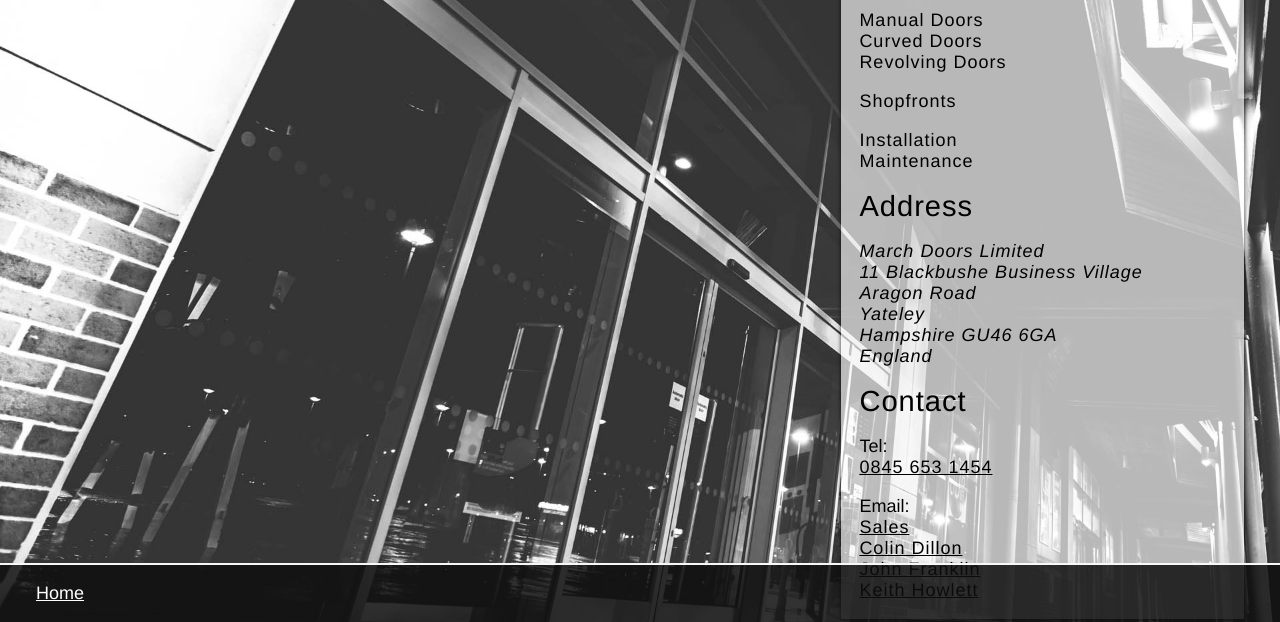
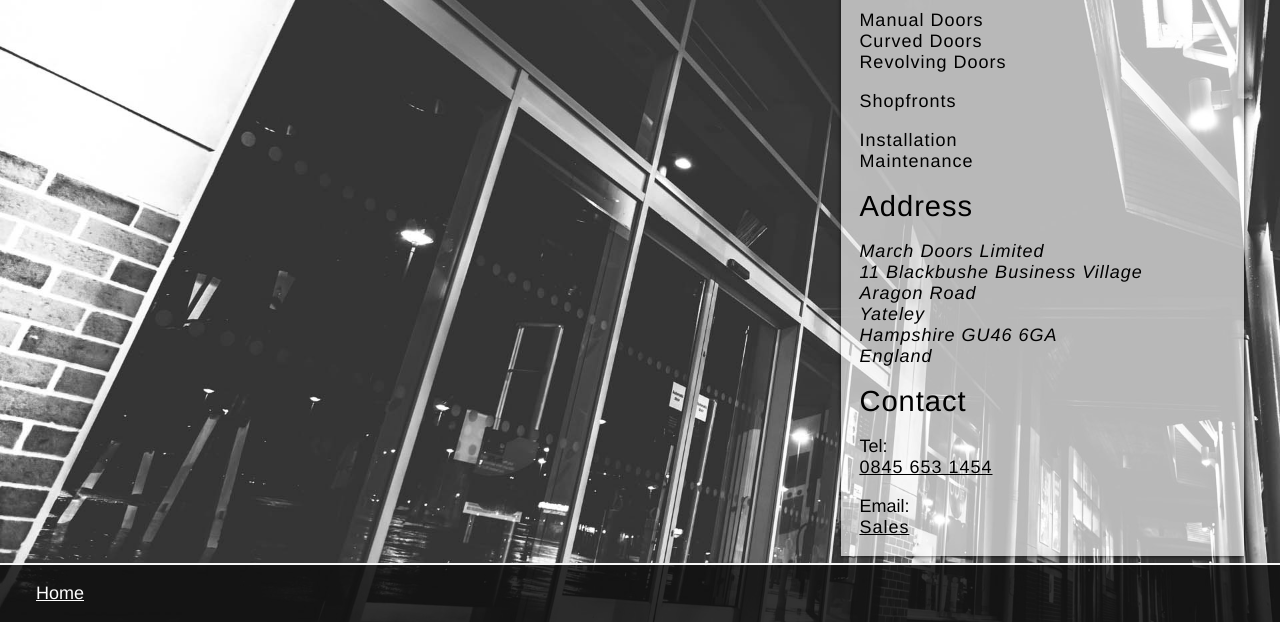
Before and after one commit to march-doors/live-site, a website: page index.html in a window 1280 px wide. Shown: the part 178-800 px from the top of the page. Drawn offline with Linux system fonts and the light colour scheme.

Commit message:
Removing additional email addressees.

```diff
--- a/index.html
+++ b/index.html
@@ -58,9 +58,6 @@
         <h3>Email:</h3>
         <ul>
           <li><a href="mailto:enquiries@marchdoors.com">Sales</a></li>
-          <li><a href="mailto:colin@marchdoors.com">Colin Dillon</a></li>
-          <li><a href="mailto:john@marchdoors.com">John Franklin</a></li>
-          <li><a href="mailto:keith@marchdoors.com">Keith Howlett</a></li>
         </ul>
       </div>
     </div>
```
